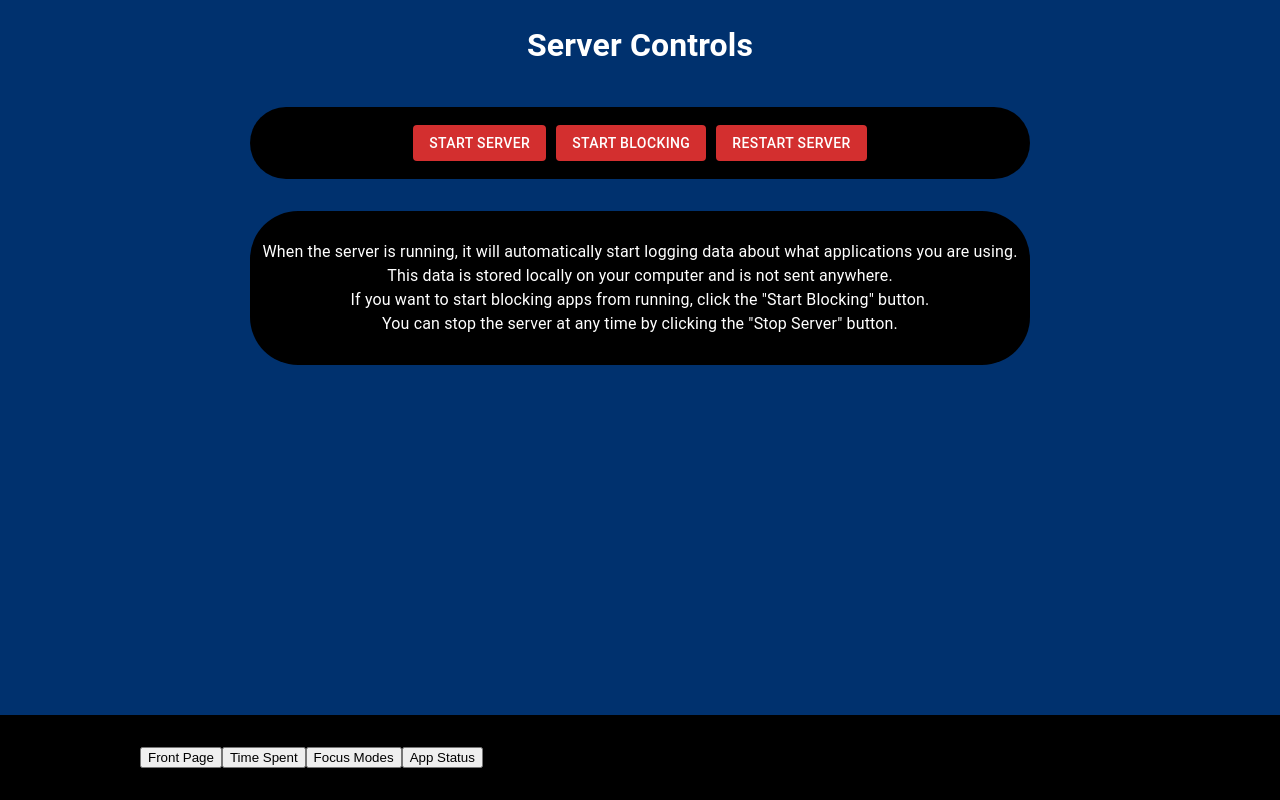
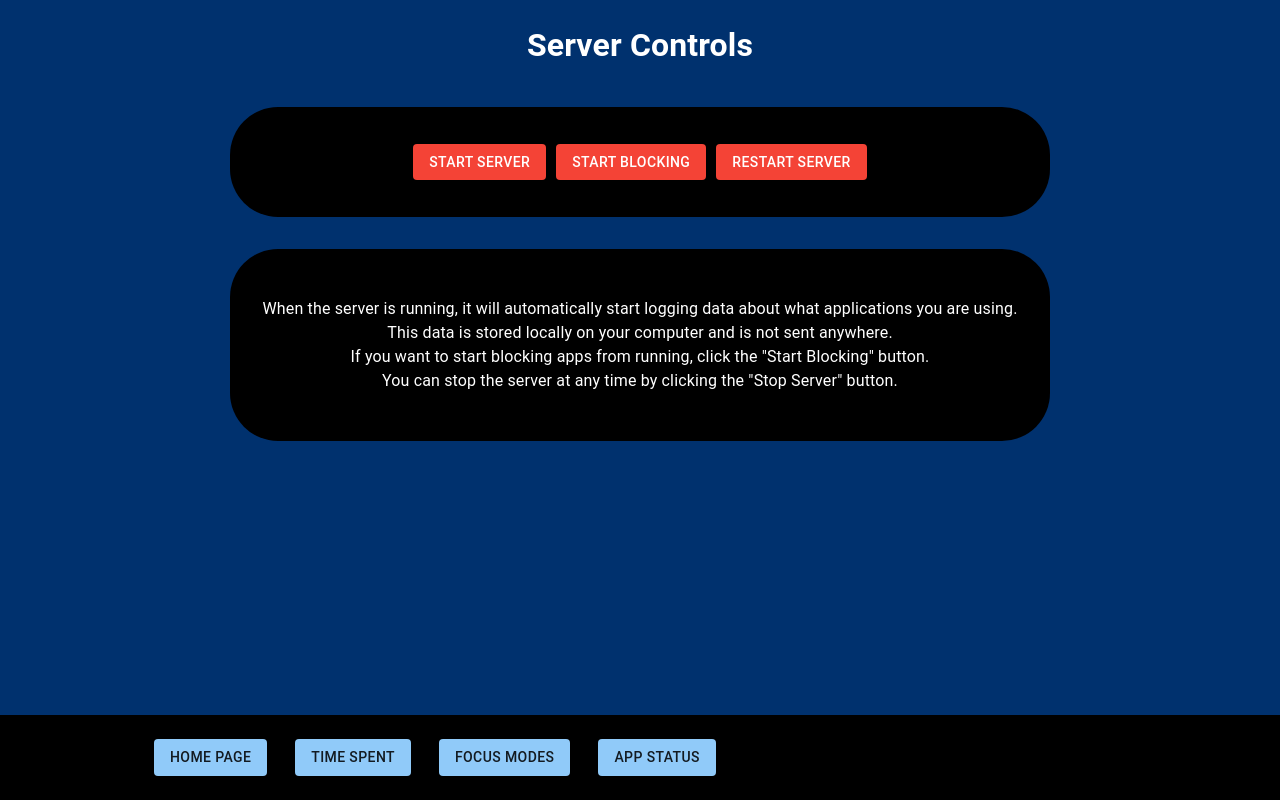
Before and after one commit to shoryamalani/Fixate, a React (Create React App) app in the folder react_app/: page /appStatus in a window 1280 px wide. Built offline with nearby package versions, Linux system fonts and the light colour scheme; no server answers.

Commit message:
make app status prettier

```diff
--- a/react_app/src/App.js
+++ b/react_app/src/App.js
@@ -10,19 +10,15 @@ import { HashRouter as Router, Routes, Route } from 'react-router-dom';
 import css from './Style';
 import FocusModes from './pages/FocusModes';
 import AppStatus from './pages/AppStatus';
-import { createTheme } from '@mui/material/styles';
+import { createTheme, ThemeProvider } from '@mui/material/styles';
 import { orange } from '@mui/material/colors';
-import { ThemeProvider } from 'styled-components';
+
 import { CssBaseline } from '@mui/material';
 // import { Text } from 'react';
 const theme = createTheme({
-	status: {
-	  danger: orange[500],
-	},
-	// palette: {
-	// 	mode: 'dark',
-	// }
-
+	palette: {
+		mode: 'dark',
+	}
   });
 function App() {
 	console.log(window.innerHeight);
@@ -36,7 +32,7 @@ return (
 	// </Router>
 
 <ThemeProvider theme={theme}>
-	<CssBaseline>
+	<CssBaseline/>
 <div style={css.container} height ={window.innerHeight +'px'}>
 	<Router>
 	{/* <Nav>
@@ -58,7 +54,6 @@ return (
 	<Navbar />
 	</Router>
 	</div>
-	</CssBaseline>
 	</ThemeProvider>
 );
 }
--- a/react_app/src/Style.js
+++ b/react_app/src/Style.js
@@ -45,7 +45,7 @@ const css = {
         // center content
         justifyContent: 'center',
         display: 'flex',
-        padding: '1vw',
+        padding: '2em',
         margin: '1em',
         borderRadius: '3em',
         color: 'white'
--- a/react_app/src/components/Navbar.js
+++ b/react_app/src/components/Navbar.js
@@ -4,6 +4,7 @@ import { Nav, NavLink, NavMenu }
 	from "./NavbarElements";
 import { useNavigate } from "react-router-dom";
 import css from "../Style";
+import { Button } from "@mui/material";
 
   const Navbar = () => {
     const navigate = useNavigate()
@@ -11,18 +12,18 @@ import css from "../Style";
       <>
         <Nav>
           <NavMenu>
-            <button onClick={() => navigate('/')}>
-              Front Page
-            </button>
-            <button onClick={() => navigate('/timeSpent')}>
+            <Button variant="contained" style={{margin:'1em'}} onClick={() => navigate('/')}>
+              Home Page
+            </Button>
+            <Button variant="contained" style={{margin:'1em'}}onClick={() => navigate('/timeSpent')}>
               Time Spent
-            </button>
-            <button onClick={() => navigate('/focusModes')}>
+            </Button>
+            <Button variant="contained" style={{margin:'1em'}} onClick={() => navigate('/focusModes')}>
               Focus Modes
-            </button>
-            <button onClick={() => navigate('/appStatus')}>
+            </Button>
+            <Button variant="contained" style={{margin:'1em'}} onClick={() => navigate('/appStatus')}>
               App Status
-            </button>
+            </Button>
           </NavMenu>
         </Nav>
       </>
--- a/react_app/src/pages/AppStatus.js
+++ b/react_app/src/pages/AppStatus.js
@@ -4,7 +4,7 @@ import Button from '@mui/material/Button';
 import css from '../Style'
 import { useSelector,useDispatch } from 'react-redux';
 import {setApp, setCertainApp, flipDistractingApp} from '../features/AppSlice'
-import { Checkbox, InputLabel, MenuItem, Select, TableContainer, TextField } from '@mui/material';
+import { Checkbox, InputLabel, MenuItem, Select, TableContainer, TextField, createTheme } from '@mui/material';
 import Paper from '@mui/material/Paper';
 import Table from '@mui/material/Table';
 import TableBody from '@mui/material/TableBody';
@@ -12,7 +12,9 @@ import TableCell from '@mui/material/TableCell';
 import TableHead from '@mui/material/TableHead';
 import TableRow from '@mui/material/TableRow';
 import { FaSearch } from 'react-icons/fa';
-
+import { useTheme } from '@mui/material/styles';
+import { ThemeProvider } from 'styled-components';
+import CssBaseline from '@mui/material/CssBaseline';
 
 const  AppStatus = () => {
   // const [allApps, setAllApps] = useState(null);
@@ -21,6 +23,13 @@ const  AppStatus = () => {
   const [filterText, setFilterText] = useState('');
   const [filterApps, setFilterApps] = useState({});
   console.log(apps)
+  const theme = createTheme(
+    {
+      palette: {
+        mode: 'dark',
+      }
+    }
+  );
   const dispatch = useDispatch();
   // write a use effect that gets the app status and sets the state
 
@@ -117,17 +126,18 @@ const  AppStatus = () => {
       setFilterApps(vals);
     }
     return (
+      <ThemeProvider theme={theme}>
+        <CssBaseline />
       <div>
 
       <h1 style={css.h1}>App Status</h1>
   <div style={css.contrastContent}>
     <Stack direction="row" spacing={3}>
-      <TextField id="outlined-basic" style={{padding: '1em', paddingTop:'0em', backgroundColor: 'white'}} label="Name" variant="filled"  onChange={(e)=>{checkFilterText(e.target.value)}} />
+      <TextField   label="Name" variant="filled"  onChange={(e)=>{checkFilterText(e.target.value)}} />
 
   <Select
     labelId="websiteOrAppLabel"
     id="websiteOrApp"
-    style={{padding: '1em', paddingTop:'0em', backgroundColor: 'white'}}
     value={filterValue}
     label="type"
     variant='filled'
@@ -159,7 +169,6 @@ const  AppStatus = () => {
   {/* <InputLabel id="distractingOrNotLabel">Distracting</InputLabel> */}
   <Select
     labelId="distractingOrNotLabel"
-    style={{padding: '1em', paddingTop:'0em', backgroundColor: 'white'}}
     variant='filled'
     id="distractingOrNot"
     value={filterValue}
@@ -206,8 +215,10 @@ const  AppStatus = () => {
   }}>Distracting</Checkbox> */}
       </Stack>
       </div>
-      <TableContainer component={Paper}>
-        <Table sx={{ minWidth: 650 }} aria-label="simple table">
+      <div style={css.contrastContent}>
+
+      <TableContainer component={Paper} style={{ minWidth: 650, maxHeight:'60vh' }}>
+        <Table >
         <TableHead>
           <TableRow>
             <TableCell>App Name </TableCell>
@@ -230,6 +241,7 @@ const  AppStatus = () => {
         </TableBody>
         </Table>
       </TableContainer>
+      </div>
     {/* {
         Object.keys(apps).map(appNum => {
           return (
@@ -243,6 +255,7 @@ const  AppStatus = () => {
       }  */}
 
     </div>
+    </ThemeProvider>
   )
 }
 
```
